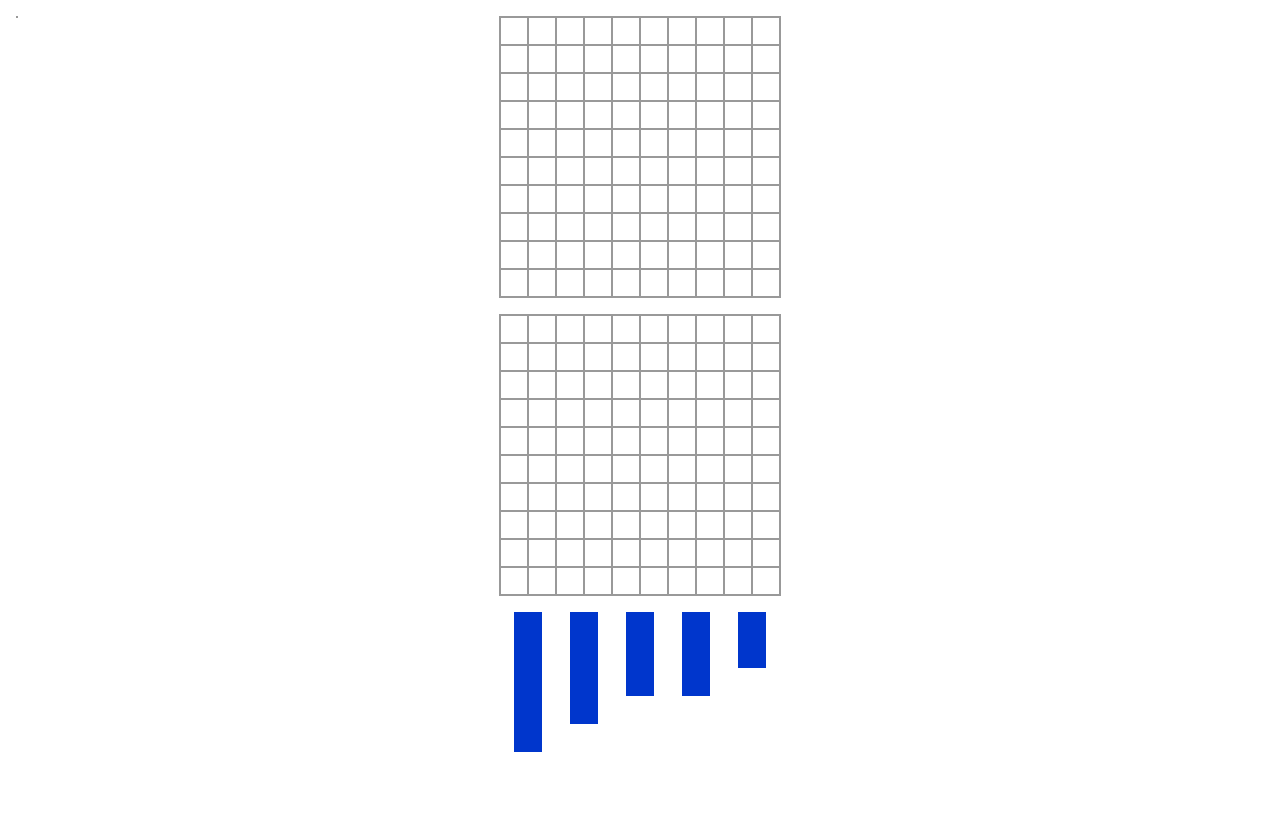
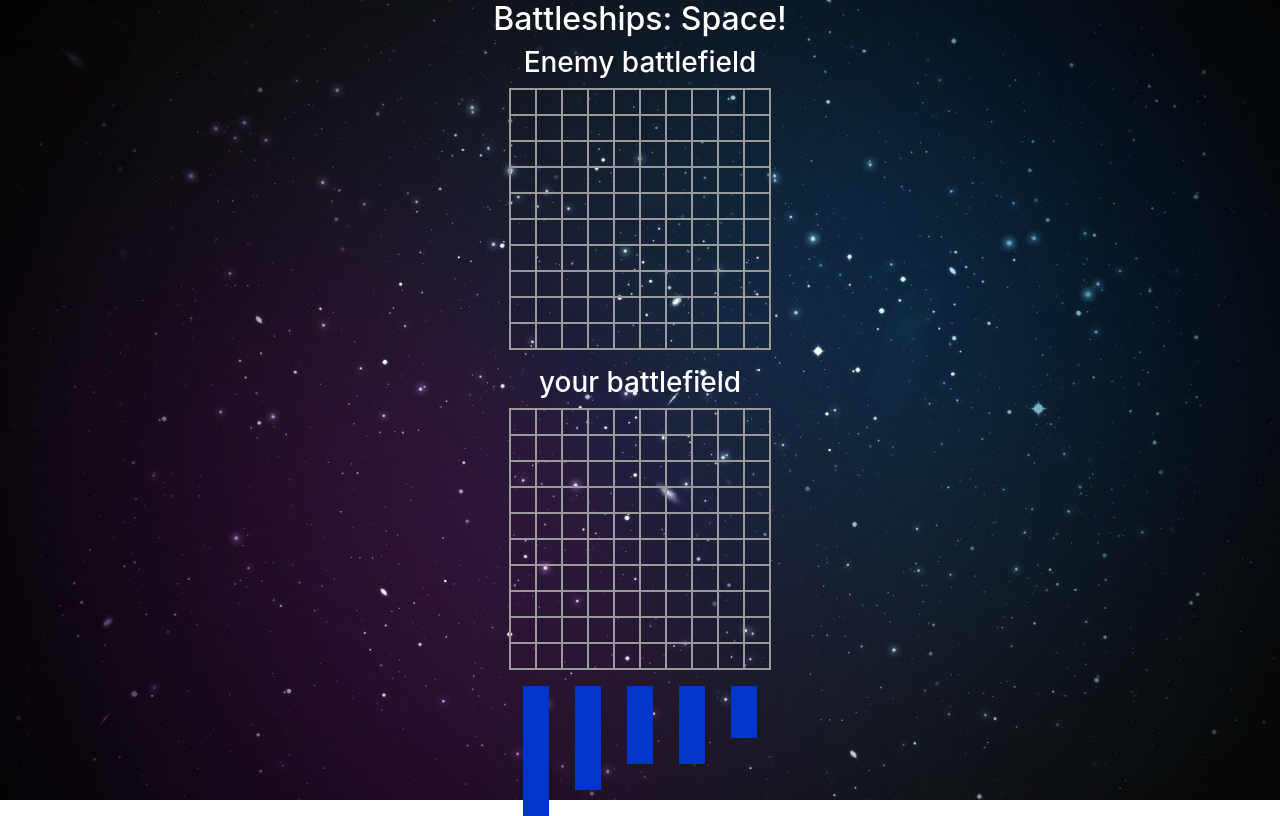
Before and after one commit to lenn3k/ng-battleship, an Angular app: page /game in a window 1280 px wide. Built offline with nearby package versions, Linux system fonts and the light colour scheme.

Commit message:
Fix detection for Destroyer and add graphics

```diff
--- a/src/app/app-routing.module.ts
+++ b/src/app/app-routing.module.ts
@@ -2,7 +2,10 @@ import { NgModule } from '@angular/core';
 import { Routes, RouterModule } from '@angular/router';
 import { GameComponent } from './pages/game/game.component';
 
-const routes: Routes = [{ path: 'game', component: GameComponent }];
+const routes: Routes = [
+  { path: '', pathMatch: 'full', redirectTo: 'game' },
+  { path: 'game', component: GameComponent }
+];
 
 @NgModule({
   imports: [RouterModule.forRoot(routes)],
--- a/src/app/pages/game/game.component.html
+++ b/src/app/pages/game/game.component.html
@@ -1,5 +1,7 @@
 <div class="container d-flex flex-column align-items-center">
-  <div class="d-flex flex-column grid m-3">
+  <h2 class="title">Battleships: Space!</h2>
+  <h3 class="title">Enemy battlefield</h3>
+  <div class="d-flex flex-column grid mb-3">
     <div class="d-flex flex-row grid__row" *ngFor="let row of enemyGrid">
       <div
         class="grid__row__cell noselect"
@@ -12,6 +14,7 @@
     </div>
   </div>
 
+  <h3 class="title">your battlefield</h3>
   <div class="d-flex flex-column grid">
     <div class="d-flex flex-row grid__row" *ngFor="let row of playerGrid">
       <div
@@ -38,7 +41,7 @@
     </div>
   </div>
 
-  <div class="d-flex flex-column probability grid">
+  <!-- <div class="d-flex flex-column probability grid">
     <div class="d-flex flex-row" *ngFor="let row of probGrid">
       <div
         class="grid__row__cell--small noselect"
@@ -46,5 +49,5 @@
         [style.background-color]="'rgba(1,1,1,' + cell.prob + ')'"
       ></div>
     </div>
-  </div>
+  </div> -->
 </div>
--- a/src/app/pages/game/game.component.scss
+++ b/src/app/pages/game/game.component.scss
@@ -1,11 +1,15 @@
-$unit: 3.5vh;
+$unit: 3.25vh;
+
+.title {
+  color: #fefefe;
+}
 
 .grid {
   border: 1px solid #999;
 }
 
 .grid__row__cell {
-  background-color: white;
+  background-color: transparent;
   border: 1px solid #999;
   height: $unit;
   width: $unit;
@@ -25,7 +29,7 @@ $unit: 3.5vh;
 }
 
 .miss {
-  background-color: #999;
+  background-color: #99999988;
 }
 
 .sunk {
--- a/src/app/pages/game/game.component.ts
+++ b/src/app/pages/game/game.component.ts
@@ -168,6 +168,9 @@ export class GameComponent implements OnInit {
         this.message('Place your ships before firing!');
         break;
       case 'COMBAT':
+        if (cell.hit || cell.miss) {
+          break;
+        }
         this.fire(this.enemyGrid, cell);
         this.enemyFire();
         break;
@@ -353,7 +356,7 @@ export class GameComponent implements OnInit {
 
               let increment = 1;
               if (shipCells.find(c => c.hit)) {
-                increment = 10;
+                increment = 20;
               }
 
               shipCells.forEach(c => {
--- a/src/index.html
+++ b/src/index.html
@@ -1,11 +1,15 @@
-<!doctype html>
+<!DOCTYPE html>
 <html lang="en">
   <head>
-  <meta charset="utf-8">
+    <meta charset="utf-8" />
     <title>Battleship</title>
-  <base href="/">
-  <meta name="viewport" content="width=device-width, initial-scale=1">
-  <link rel="icon" type="image/x-icon" href="favicon.ico">
+    <base href="/" />
+    <meta name="viewport" content="width=device-width, initial-scale=1" />
+    <link rel="icon" type="image/x-icon" href="favicon.ico" />
+    <link
+      href="https://fonts.googleapis.com/css?family=Space+Mono:400,700&display=swap"
+      rel="stylesheet"
+    />
   </head>
   <body>
     <app-root></app-root>
--- a/src/styles.scss
+++ b/src/styles.scss
@@ -1 +1,13 @@
 /* You can add global styles to this file, and also import other style files */
+html,
+body {
+  width: 100%;
+  height: 100%;
+  font-family: 'Space Mono', monospace;
+}
+
+body {
+  background: url(/assets/galaxy.jpg) no-repeat no-repeat;
+  background-size: cover;
+  background-position: center;
+}
```
Also changed, not shown: src/assets/galaxy.jpg (added). Lines whose indentation alone changed are shown as unchanged.
